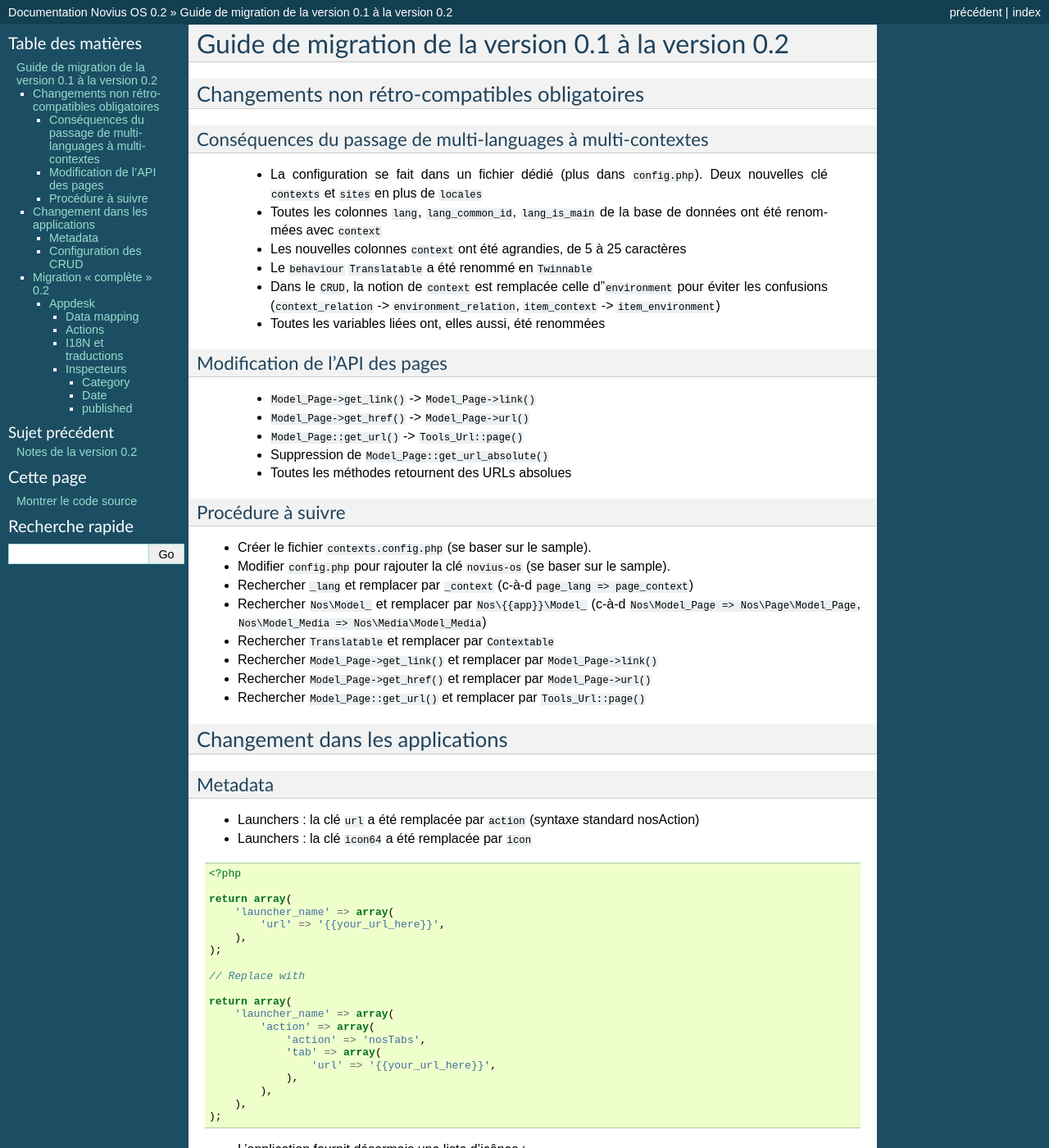
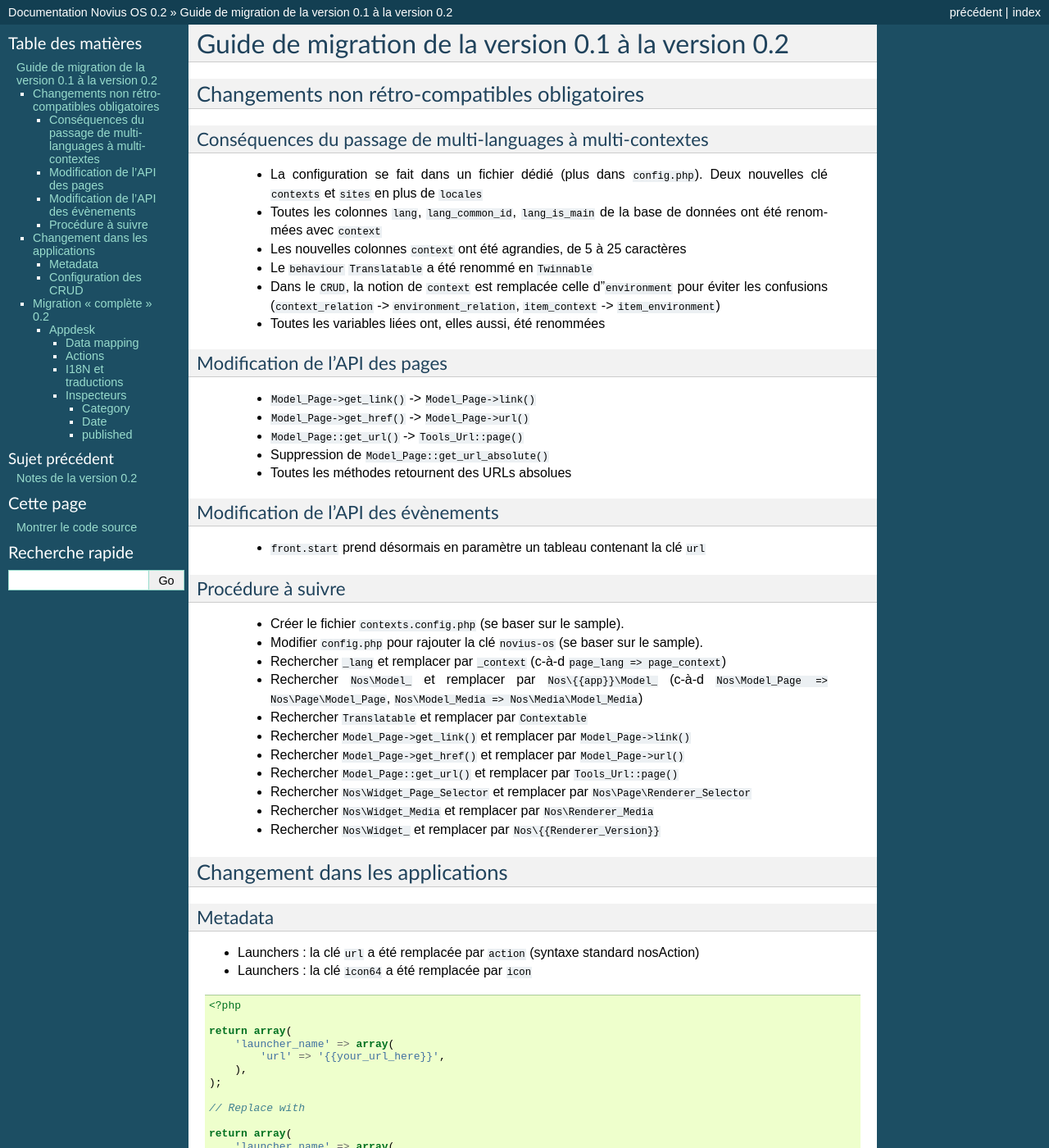
Before and after one commit to vrcAlbert/documentation-api, a Sphinx documentation site: the page built from source/release/migrate_from_0.1_to_0.2.rst, in a window 1280 px wide and 1400 px high. Shown: the whole window at 82% size. Built offline with Sphinx 7.4.7, drawn with Linux system fonts in a browser that asks for light colours.

Commit message:
front.start event

```diff
--- a/source/release/migrate_from_0.1_to_0.2.rst
+++ b/source/release/migrate_from_0.1_to_0.2.rst
@@ -23,18 +23,27 @@
 	* Suppression de ``Model_Page::get_url_absolute()``
 	* Toutes les méthodes retournent des URLs absolues
 
+Modification de l'API des évènements
+====================================
+
+    * ``front.start`` prend désormais en paramètre un tableau contenant la clé ``url``
+
 Procédure à suivre
 ==================
 
-* Créer le fichier ``contexts.config.php`` (se baser sur le sample).
-* Modifier ``config.php`` pour rajouter la clé ``novius-os`` (se baser sur le sample).
+    * Créer le fichier ``contexts.config.php`` (se baser sur le sample).
+    * Modifier ``config.php`` pour rajouter la clé ``novius-os`` (se baser sur le sample).
 
-* Rechercher ``_lang`` et remplacer par ``_context`` (c-à-d ``page_lang => page_context``)
-* Rechercher ``Nos\Model_`` et remplacer par ``Nos\{{app}}\Model_`` (c-à-d ``Nos\Model_Page => Nos\Page\Model_Page``, ``Nos\Model_Media => Nos\Media\Model_Media``)
-* Rechercher ``Translatable`` et remplacer par ``Contextable``
-* Rechercher  ``Model_Page->get_link()`` et remplacer par ``Model_Page->link()``
-* Rechercher ``Model_Page->get_href()`` et remplacer par ``Model_Page->url()``
-* Rechercher ``Model_Page::get_url()`` et remplacer par ``Tools_Url::page()``
+    * Rechercher ``_lang`` et remplacer par ``_context`` (c-à-d ``page_lang => page_context``)
+    * Rechercher ``Nos\Model_`` et remplacer par ``Nos\{{app}}\Model_`` (c-à-d ``Nos\Model_Page => Nos\Page\Model_Page``, ``Nos\Model_Media => Nos\Media\Model_Media``)
+    * Rechercher ``Translatable`` et remplacer par ``Contextable``
+    * Rechercher  ``Model_Page->get_link()`` et remplacer par ``Model_Page->link()``
+    * Rechercher ``Model_Page->get_href()`` et remplacer par ``Model_Page->url()``
+    * Rechercher ``Model_Page::get_url()`` et remplacer par ``Tools_Url::page()``
+
+    * Rechercher ``Nos\Widget_Page_Selector`` et remplacer par ``Nos\Page\Renderer_Selector``
+    * Rechercher ``Nos\Widget_Media`` et remplacer par ``Nos\Renderer_Media``
+    * Rechercher ``Nos\Widget_`` et remplacer par ``Nos\{{Renderer_Version}}``
 
 
 Changement dans les applications
--- a/source/technical/applications/interfaces/appdesk.rst
+++ b/source/technical/applications/interfaces/appdesk.rst
@@ -72,7 +72,7 @@
 	* Ajouter un Voir vers une documentation sur I18n
 	* Ajouter un description de l'organisation des fichiers de config, avec les common
 	* Lister toutes les clés possibles
-	* Lister toutes les clés de i18n
+	* Lister toutes les clés de i18n (besoin de 'common')
 
 
 * ``model`` :
--- a/source/technical/events.rst
+++ b/source/technical/events.rst
@@ -120,8 +120,9 @@
     /**
      * @param  string  $url  URL de la page courante (sans le nom de domaine et avec le .html)
      */
-	Event::register_function('front.start', function(&$url)
+	Event::register_function('front.start', function(&$params)
 	{
+	    $url =& $params['url'];
 	    // ...
 	});
 
```
Also changed, not shown: other parts of source/technical/events.rst (+1 -1 lines).
